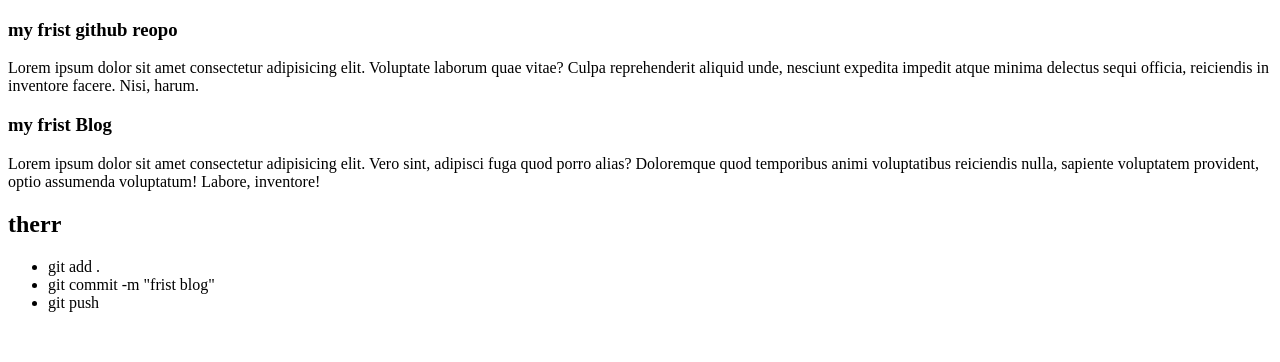
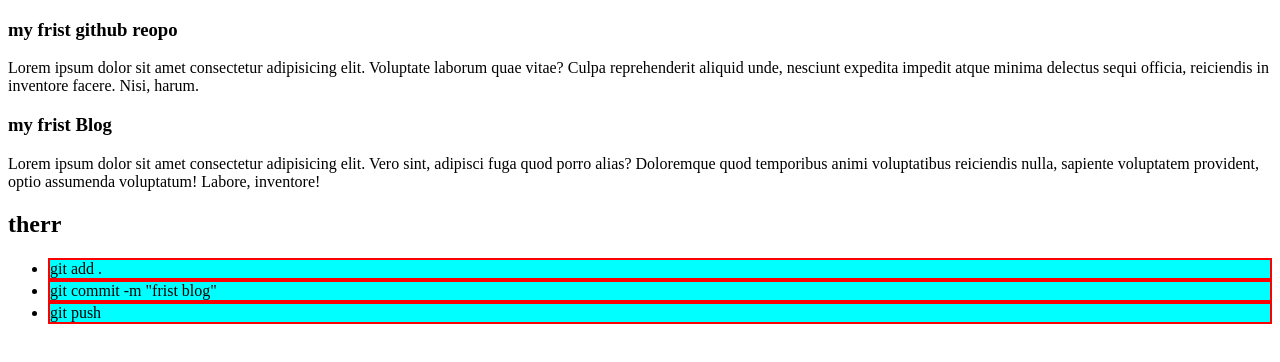
Before and after one commit to ibrahim5766/my-first-github-repo, a plain HTML site: page index.html in a window 1280 px wide. Drawn offline with Linux system fonts and the light colour scheme.

Commit message:
this is bolg

```diff
--- a/index.html
+++ b/index.html
@@ -4,6 +4,7 @@
     <meta charset="UTF-8">
     <meta name="viewport" content="width=device-width, initial-scale=1.0">
     <title>my frist github repo</title>
+    <link rel="stylesheet" href="style/blog.css">
 </head>
 <body>
      <h3>my frist github reopo</h3>
--- /dev/null
+++ b/style/blog.css
@@ -0,0 +1,7 @@
+li {
+    background-color: aqua;
+    border: 2px solid red;
+    border:30%
+
+
+}
```
